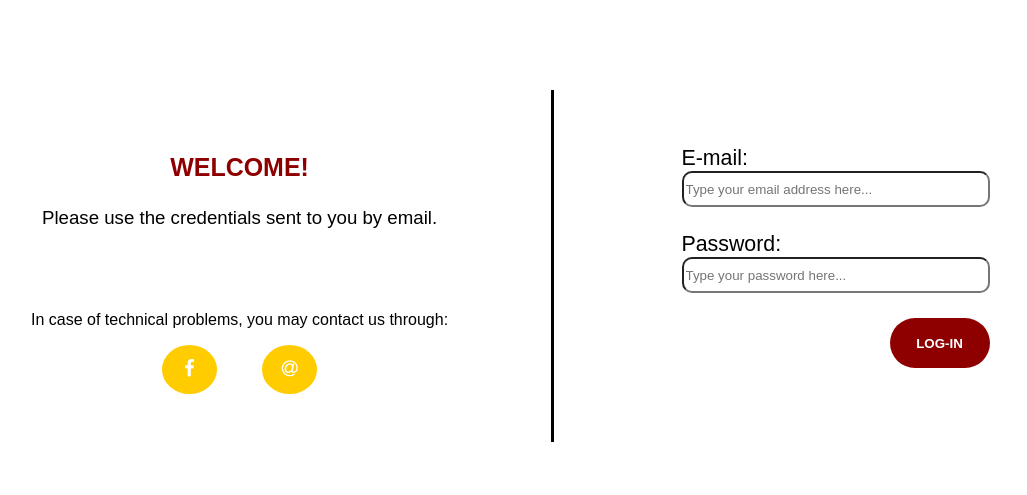
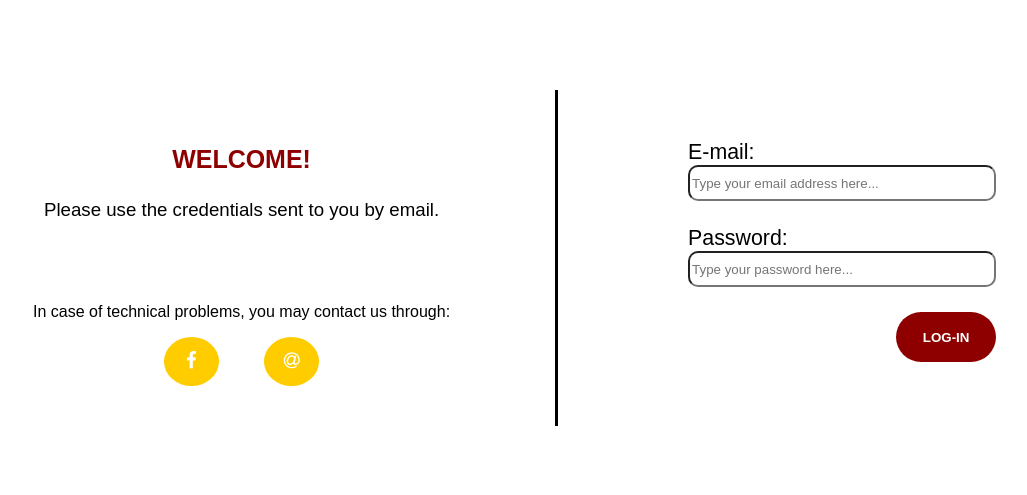
Before and after one commit to nars-cmsc/CMSC128, a PHP site: page /log_in/login.php in a window 1280 px wide. Shown: the part 110-605 px from the top of the page, without its empty margins (97-1124 px from the left). Run offline with PHP 8.4, Linux system fonts and the light colour scheme.

Commit message:
Update on %
Changed some %'s to px's for the height, width, and paddings.

```diff
--- a/log_in/css/style.css
+++ b/log_in/css/style.css
@@ -33,10 +33,10 @@ header{
 .container-info {
 	float:left;
 	margin-top:200px;
-	padding-left:10%;
-	padding-right:8%;
-	padding-top:3%;
-	padding-bottom:3%;
+	padding-left:130px;
+	padding-right:105px;
+	padding-top:30px;
+	padding-bottom:30px;
 	text-align:center;
 	border-right-style: solid;
 }
@@ -46,8 +46,8 @@ header{
 }
 form {
 	float:left;
-	padding:10%;
-	margin-top:10%;
+	padding:130px;
+	margin-top:120px;
 	font-size:16pt;
 }
 .content {
```
